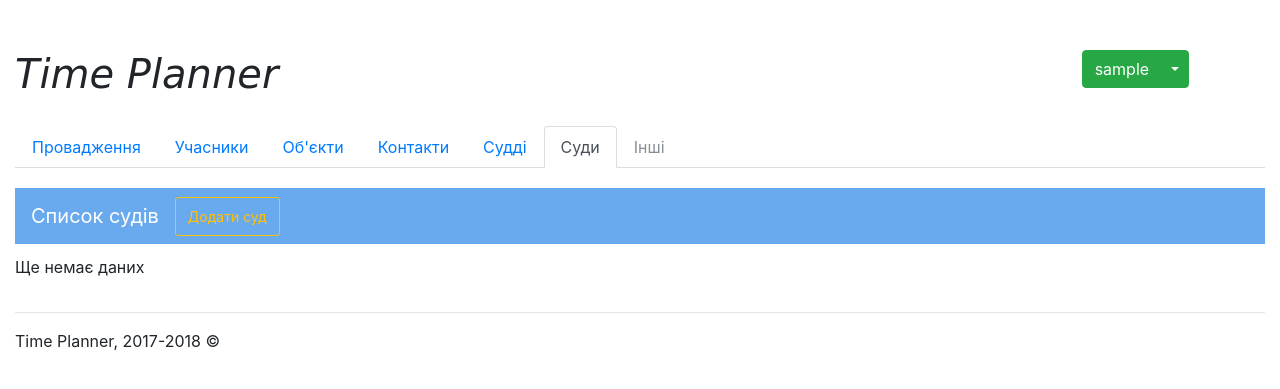
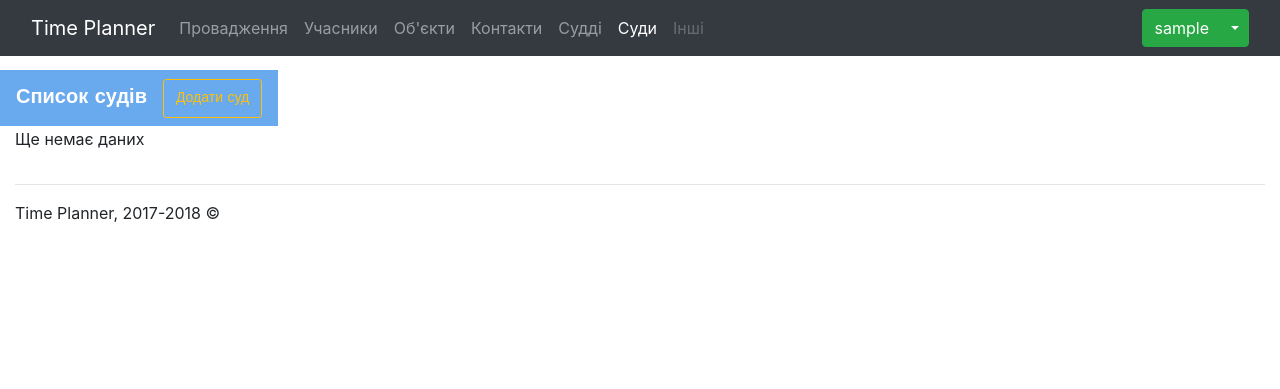
Before and after one commit to trivvet/timeplanner, a Django app: page /freports/courts/ in a window 1280 px wide. Shown: the top 389 px of the page. Run offline with Django 3.2, Linux system fonts and the light colour scheme; the visitor is signed in with stand-in values (Sample User, id 1); data that the repository does not hold is empty; some libraries are stand-ins or nearby versions.

Commit message:
Stage 8 End Task 4

```diff
--- a/freports/static/main.css
+++ b/freports/static/main.css
@@ -77,29 +77,24 @@
   }
 }
 
-#main-header {
-  margin-top:50px;
-  margin-bottom: 20px;
+#second-header {
+  margin-top: 70px;
+  color: #221d5a;
+  font-family: 'Josefin Sans', sans-serif;
+  font-weight: 700;
 }
 
-h1 {
-  font-family: cursive;
-  font-style: italic;
+#add-report {
+  padding: 0.5rem 0.75rem;
+  float: right;
 }
 
-#navbar {
-  margin-bottom: 20px;
-}
-
-#second-header {
+#navbar-list {
   margin-bottom: 10px;
 }
 
 /* report pages */
-#add-report {
-  padding: 0.5rem 0.75rem;
-  float: right;
-}
+
 
 #divInputNumber {
   display: flex;
@@ -113,6 +108,21 @@ h1 {
 tbody>td {
   font-size: 1.25em;
   vertical-align: middle;
+}
+
+.td.td-link, th.td-link {
+  vertical-align: center;
+}
+
+td.td-date {
+  font-size: 0.8em;
+}
+
+.table-hover>tbody>tr:hover>td.td-link, .table-hover>tbody>tr:hover>th.td-link {
+  background: rgba(0,0,0,.1);
+  border-top: 2px solid #6657cf;
+  border-bottom: 2px solid #6657cf;
+  font-size: 1.05em;
 }
 
 #calendar, #calendar1, #calendar2 {
@@ -138,7 +148,7 @@ tbody>td {
   border-radius: 10px;
   margin-bottom: 10px;
   padding: 0 10px;
-  background: #b0b6c0;
+  background: #e9e9e9;
 }
 
 .input-date {
--- a/freports/templates/freports/base.html
+++ b/freports/templates/freports/base.html
@@ -7,6 +7,7 @@
         <meta charset="UTF-8" />
         <title>BudExpert</title>
 
+        <link href="https://fonts.googleapis.com/css?family=Josefin+Sans:400,700|Nunito:400,700" rel="stylesheet">
         <link rel="stylesheet" href="https://maxcdn.bootstrapcdn.com/bootstrap/4.0.0-beta.2/css/bootstrap.min.css" integrity="sha384-PsH8R72JQ3SOdhVi3uxftmaW6Vc51MKb0q5P2rRUpPvrszuE4W1povHYgTpBfshb" crossorigin="anonymous">
         <link rel="stylesheet"
           href="https://cdnjs.cloudflare.com/ajax/libs/font-awesome/4.7.0/css/font-awesome.min.css">
@@ -18,45 +19,24 @@
     </head>
 
     <body>
-        <!-- Start Container -->
+        {% if user.is_authenticated %}
+        <!-- Main Navbar -->
+        <nav class="navbar navbar-expand-lg navbar-dark bg-dark fixed-top">
             <div class="container">
-            <div class="row" id="main-header">
-                <div class="col-10">
-                    <h1>
-                        {% if user.is_authenticated %}
-                        Time Planner
-                        {% else %}
-                        <a href="{% url 'business_card_first_page' %}">&lArr;</a>
-                        {% endif %}
-                    </h1>
-                </div>
-                {% if user.is_authenticated %}
-                <div class="col-2">
-                    <div class="btn-group" role="group">
-                        <button id="btnGroupDrop1" type="button" class="btn btn-success" href=""
-                            aria-haspopup="true" aria-expanded="false">{{ user }}</button>
-                        <button type="button" class="btn btn-success dropdown-toggle dropdown-toggle-split"
-                            data-toggle="dropdown" aria-haspopup="true" aria-expanded="false">
+                <a class="navbar-brand" href="{% url 'forensic_reports_list' %}">Time Planner</a>
+                <button class="navbar-toggler" type="button" data-toggle="collapse" data-target="#navbarSupportedContent" aria-controls="navbarSupportedContent" aria-expanded="false"
+                aria-label="Toggle navigation">
+                    <span class="navbar-toggler-icon"></span>
                 </button>
-                        <div class="dropdown-menu" aria-labelledby="btnGroupDrop1">
-                            <a class="dropdown-item" href="{% url 'reports_update' %}">Оновлення даних</a>
-                            <a class="dropdown-item" href="{% url 'logout_url' %}">Вийти</a>
-                        </div>
-                    </div>
-                </div>
-                {% endif %}
-            </div>
 
-            {% if user.is_authenticated %}
-            <div class="row" id="navbar">
-                <div class="col-12">
+                <div class="collapse navbar-collapse" id="navbarSupportedContent">
                     {% url "forensic_reports_list" as url_reports %}
                     {% url "forensic_participants_list" as url_participants %}
                     {% url "report_subjects_list" as url_subjects %}
                     {% url "contacts_list" as url_contacts %}
                     {% url "judges_list" as url_judges %}
                     {% url "courts_list" as url_courts %}
-                    <ul class="nav nav-tabs">
+                    <ul class="navbar-nav mr-auto">
                         <li class="nav-item">
                             <a class="nav-link {% if request.path == url_reports %}active{% endif %}"
                                 href="{{ url_reports }}">Провадження</a>
@@ -85,14 +65,29 @@
                             <a class="nav-link disabled" href="#">Інші</a>
                         </li>
                     </ul>
+                    <div class="btn-group" role="group">
+                        <button id="btnGroupDrop1" type="button" class="btn btn-success" href=""
+                            aria-haspopup="true" aria-expanded="false">{{ user }}</button>
+                        <button type="button" class="btn btn-success dropdown-toggle dropdown-toggle-split"
+                            data-toggle="dropdown" aria-haspopup="true" aria-expanded="false">
+                        </button>
+                        <div class="dropdown-menu" aria-labelledby="btnGroupDrop1">
+                            <a class="dropdown-item" href="{% url 'reports_update' %}">Оновлення даних</a>
+                            <a class="dropdown-item" href="{% url 'logout_url' %}">Вийти</a>
                         </div>
                     </div>
+                </div>
+            </div>
+         <!-- Navbar content -->
+        </nav>
+
         {% endif %}
 
+        <!-- Start Container -->
+        <div class="container">
+
             <div class="row" id="second-header">
-                <div class="col-12">
                 {% block title %}{% endblock title %}
-                </div>
             </div>
 
             <div class="row" id="message">
--- a/freports/templates/freports/participants_list.html
+++ b/freports/templates/freports/participants_list.html
@@ -1,7 +1,7 @@
 {% extends "freports/base.html" %}
 
 {% block title %}
-<h2>{{ header }}</h2>
+<h1>{{ header }}</h1>
 {% endblock title %}
 
 {% block extra_messages %}
--- a/freports/templates/freports/subjects_list.html
+++ b/freports/templates/freports/subjects_list.html
@@ -1,7 +1,7 @@
 {% extends "freports/base.html" %}
 
 {% block title %}
-<h2>{{ header }}</h2>
+<h1>{{ header }}</h1>
 {% endblock title %}
 
 {% block extra_messages %}
```
Also changed, not shown: freports/templates/freports/report_detail.html (+8 -0 lines), freports/templates/freports/reports_list.html (+47 -52 lines), freports/views/reports.py (+9 -2 lines). Lines whose indentation alone changed are shown as unchanged.
